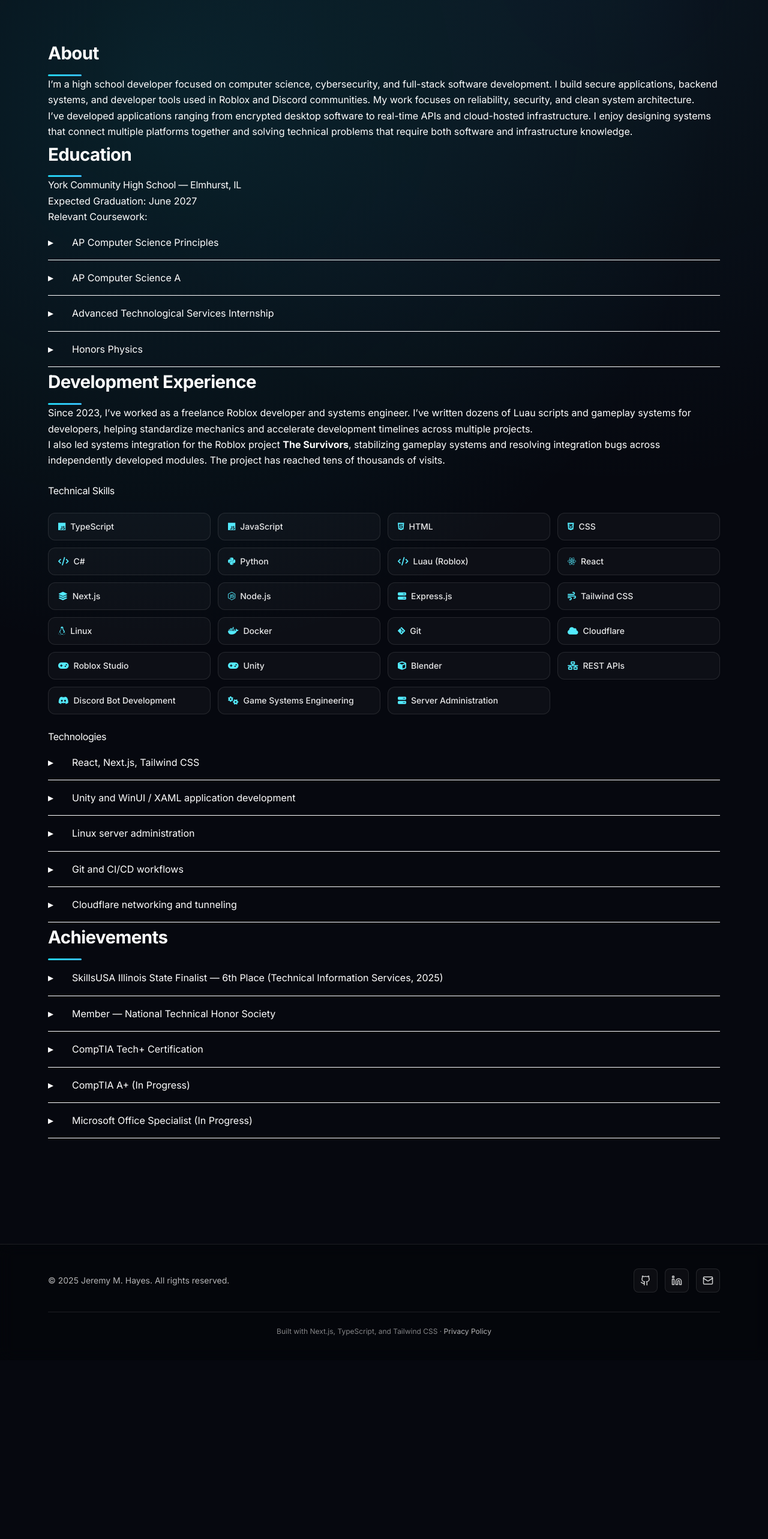
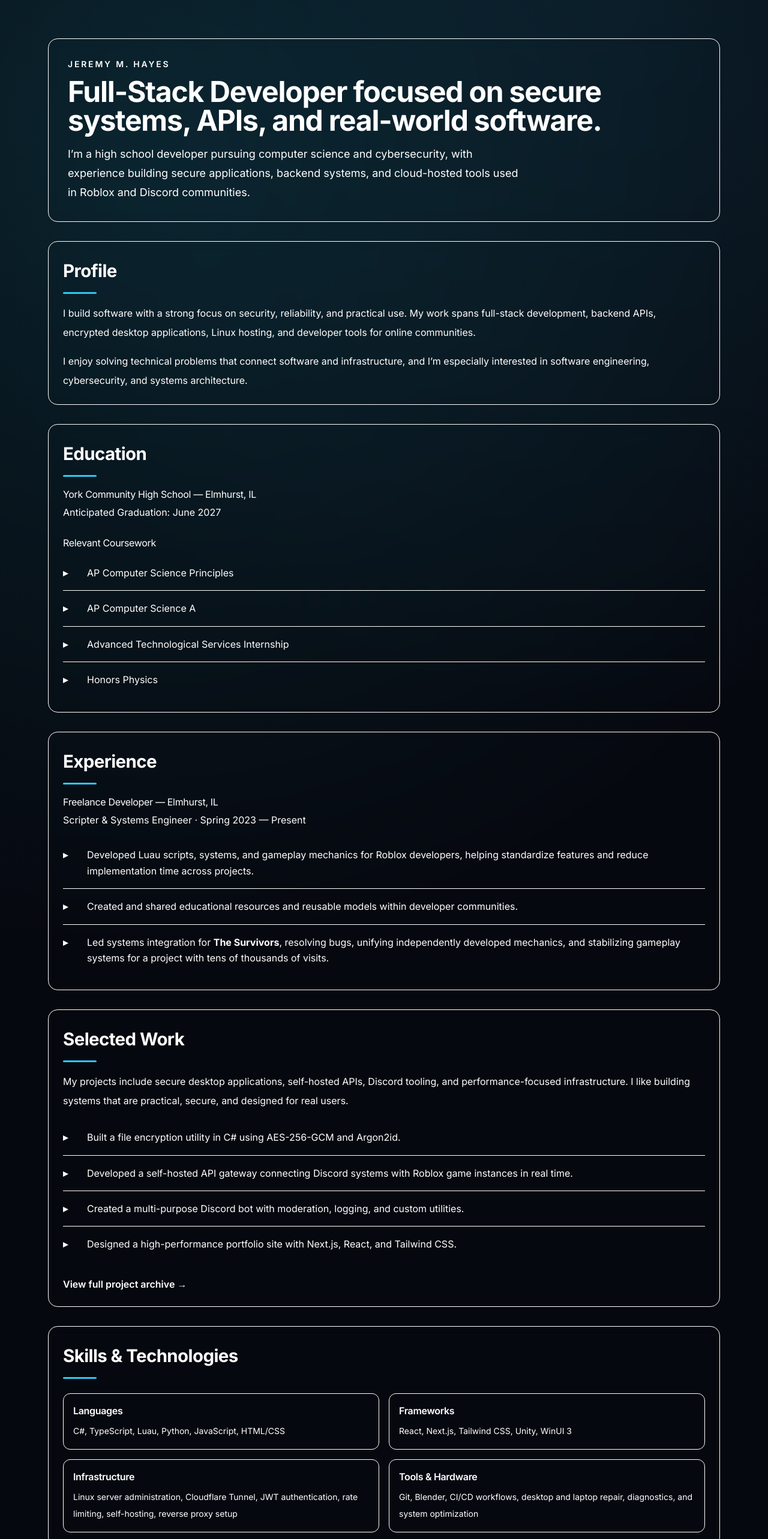
Before and after one commit to AspectOV/Portfolio, a Next.js app: page /about in a window 1280 px wide. Shown: the part 80-2646 px from the top of the page at 60% size. Before the commit the page ends 2348 px from the top, so only its background shows below. Built offline with nearby package versions, Linux system fonts and the light colour scheme.

Commit message:
Update page.tsx

```diff
--- a/src/app/about/page.tsx
+++ b/src/app/about/page.tsx
@@ -2,100 +2,214 @@
 
 import React from 'react'
 import { motion } from 'framer-motion'
-import Skills from '@/components/Skills'
 
 const AboutPage: React.FC = () => {
-  const liClasses =
-    "py-4 border-b border-border relative pl-10 before:content-['▸'] before:absolute before:left-0 before:text-accent before:font-bold"
+  const sectionClass =
+    'rounded-2xl border border-border/60 bg-background/60 p-6 shadow-sm backdrop-blur-sm'
+  const itemClass =
+    "py-4 border-b border-border/50 relative pl-10 before:content-['▸'] before:absolute before:left-0 before:text-accent before:font-bold last:border-b-0"
 
   return (
     <>
       <motion.section
+        className="mb-8 rounded-2xl border border-border/60 bg-background/60 p-8 shadow-sm backdrop-blur-sm"
         initial={{ opacity: 0, y: 20 }}
         animate={{ opacity: 1, y: 0 }}
         transition={{ duration: 0.6 }}
       >
-        <h2>About</h2>
-        <p>
-          I’m a high school developer focused on computer science, cybersecurity,
-          and full-stack software development. I build secure applications,
-          backend systems, and developer tools used in Roblox and Discord
-          communities. My work focuses on reliability, security, and clean system
-          architecture.
+        <p className="text-sm font-semibold uppercase tracking-[0.2em] text-accent">
+          Jeremy M. Hayes
         </p>
-        <p>
-          I’ve developed applications ranging from encrypted desktop software to
-          real-time APIs and cloud-hosted infrastructure. I enjoy designing
-          systems that connect multiple platforms together and solving technical
-          problems that require both software and infrastructure knowledge.
+        <h1 className="mt-3 text-4xl font-bold tracking-tight sm:text-5xl">
+          Full-Stack Developer focused on secure systems, APIs, and real-world software.
+        </h1>
+        <p className="mt-4 max-w-3xl text-lg leading-8 text-muted-foreground">
+          I’m a high school developer pursuing computer science and cybersecurity,
+          with experience building secure applications, backend systems, and
+          cloud-hosted tools used in Roblox and Discord communities.
         </p>
       </motion.section>
 
       <motion.section
+        className={sectionClass}
+        initial={{ opacity: 0, y: 20 }}
+        animate={{ opacity: 1, y: 0 }}
+        transition={{ duration: 0.6, delay: 0.1 }}
+      >
+        <h2>Profile</h2>
+        <p className="mt-4 text-muted-foreground leading-8">
+          I build software with a strong focus on security, reliability, and
+          practical use. My work spans full-stack development, backend APIs,
+          encrypted desktop applications, Linux hosting, and developer tools for
+          online communities.
+        </p>
+        <p className="mt-4 text-muted-foreground leading-8">
+          I enjoy solving technical problems that connect software and
+          infrastructure, and I’m especially interested in software engineering,
+          cybersecurity, and systems architecture.
+        </p>
+      </motion.section>
+
+      <motion.section
+        className={`${sectionClass} mt-8`}
         initial={{ opacity: 0, y: 20 }}
         animate={{ opacity: 1, y: 0 }}
         transition={{ duration: 0.6, delay: 0.2 }}
       >
         <h2>Education</h2>
-        <h3>York Community High School — Elmhurst, IL</h3>
-        <p>Expected Graduation: June 2027</p>
+        <div className="mt-4">
+          <h3>York Community High School — Elmhurst, IL</h3>
+          <p className="mt-1 text-muted-foreground">
+            Anticipated Graduation: June 2027
+          </p>
+        </div>
 
-        <p>Relevant Coursework:</p>
-        <ul className="list-none p-0">
-          <li className={liClasses}>AP Computer Science Principles</li>
-          <li className={liClasses}>AP Computer Science A</li>
-          <li className={liClasses}>Advanced Technological Services Internship</li>
-          <li className={liClasses}>Honors Physics</li>
+        <h3 className="mt-6">Relevant Coursework</h3>
+        <ul className="list-none p-0 mt-2">
+          <li className={itemClass}>AP Computer Science Principles</li>
+          <li className={itemClass}>AP Computer Science A</li>
+          <li className={itemClass}>
+            Advanced Technological Services Internship
+          </li>
+          <li className={itemClass}>Honors Physics</li>
         </ul>
       </motion.section>
 
       <motion.section
+        className={`${sectionClass} mt-8`}
+        initial={{ opacity: 0, y: 20 }}
+        animate={{ opacity: 1, y: 0 }}
+        transition={{ duration: 0.6, delay: 0.3 }}
+      >
+        <h2>Experience</h2>
+        <div className="mt-4">
+          <h3>Freelance Developer — Elmhurst, IL</h3>
+          <p className="mt-1 text-muted-foreground">
+            Scripter & Systems Engineer · Spring 2023 — Present
+          </p>
+        </div>
+
+        <ul className="list-none p-0 mt-4">
+          <li className={itemClass}>
+            Developed Luau scripts, systems, and gameplay mechanics for Roblox
+            developers, helping standardize features and reduce implementation
+            time across projects.
+          </li>
+          <li className={itemClass}>
+            Created and shared educational resources and reusable models within
+            developer communities.
+          </li>
+          <li className={itemClass}>
+            Led systems integration for <strong>The Survivors</strong>,
+            resolving bugs, unifying independently developed mechanics, and
+            stabilizing gameplay systems for a project with tens of thousands of
+            visits.
+          </li>
+        </ul>
+      </motion.section>
+
+      <motion.section
+        className={`${sectionClass} mt-8`}
         initial={{ opacity: 0, y: 20 }}
         animate={{ opacity: 1, y: 0 }}
         transition={{ duration: 0.6, delay: 0.4 }}
       >
-        <h2>Development Experience</h2>
-        <p>
-          Since 2023, I’ve worked as a freelance Roblox developer and systems
-          engineer. I’ve written dozens of Luau scripts and gameplay systems for
-          developers, helping standardize mechanics and accelerate development
-          timelines across multiple projects.
+        <h2>Selected Work</h2>
+        <p className="mt-4 text-muted-foreground leading-8">
+          My projects include secure desktop applications, self-hosted APIs,
+          Discord tooling, and performance-focused infrastructure. I like
+          building systems that are practical, secure, and designed for real
+          users.
         </p>
 
-        <p>
-          I also led systems integration for the Roblox project <strong>The Survivors</strong>,
-          stabilizing gameplay systems and resolving integration bugs across
-          independently developed modules. The project has reached tens of
-          thousands of visits.
-        </p>
+        <ul className="list-none p-0 mt-4">
+          <li className={itemClass}>
+            Built a file encryption utility in C# using AES-256-GCM and
+            Argon2id.
+          </li>
+          <li className={itemClass}>
+            Developed a self-hosted API gateway connecting Discord systems with
+            Roblox game instances in real time.
+          </li>
+          <li className={itemClass}>
+            Created a multi-purpose Discord bot with moderation, logging, and
+            custom utilities.
+          </li>
+          <li className={itemClass}>
+            Designed a high-performance portfolio site with Next.js, React, and
+            Tailwind CSS.
+          </li>
+        </ul>
 
-        <h3 className="mt-6">Technical Skills</h3>
-        <Skills />
-
-        <h3 className="mt-6">Technologies</h3>
-        <ul className="list-none p-0">
-          <li className={liClasses}>React, Next.js, Tailwind CSS</li>
-          <li className={liClasses}>Unity and WinUI / XAML application development</li>
-          <li className={liClasses}>Linux server administration</li>
-          <li className={liClasses}>Git and CI/CD workflows</li>
-          <li className={liClasses}>Cloudflare networking and tunneling</li>
-        </ul>
+        <a
+          href="/projects"
+          className="inline-flex mt-6 font-semibold text-accent hover:underline"
+        >
+          View full project archive →
+        </a>
       </motion.section>
 
       <motion.section
+        className={`${sectionClass} mt-8`}
+        initial={{ opacity: 0, y: 20 }}
+        animate={{ opacity: 1, y: 0 }}
+        transition={{ duration: 0.6, delay: 0.5 }}
+      >
+        <h2>Skills & Technologies</h2>
+
+        <div className="mt-6 grid gap-4 sm:grid-cols-2">
+          <div className="rounded-xl border border-border/50 p-4">
+            <h3 className="text-base font-semibold">Languages</h3>
+            <p className="mt-2 text-sm leading-7 text-muted-foreground">
+              C#, TypeScript, Luau, Python, JavaScript, HTML/CSS
+            </p>
+          </div>
+
+          <div className="rounded-xl border border-border/50 p-4">
+            <h3 className="text-base font-semibold">Frameworks</h3>
+            <p className="mt-2 text-sm leading-7 text-muted-foreground">
+              React, Next.js, Tailwind CSS, Unity, WinUI 3
+            </p>
+          </div>
+
+          <div className="rounded-xl border border-border/50 p-4">
+            <h3 className="text-base font-semibold">Infrastructure</h3>
+            <p className="mt-2 text-sm leading-7 text-muted-foreground">
+              Linux server administration, Cloudflare Tunnel, JWT
+              authentication, rate limiting, self-hosting, reverse proxy setup
+            </p>
+          </div>
+
+          <div className="rounded-xl border border-border/50 p-4">
+            <h3 className="text-base font-semibold">Tools & Hardware</h3>
+            <p className="mt-2 text-sm leading-7 text-muted-foreground">
+              Git, Blender, CI/CD workflows, desktop and laptop repair,
+              diagnostics, and system optimization
+            </p>
+          </div>
+        </div>
+      </motion.section>
+
+      <motion.section
+        className={`${sectionClass} mt-8`}
         initial={{ opacity: 0, y: 20 }}
         animate={{ opacity: 1, y: 0 }}
         transition={{ duration: 0.6, delay: 0.6 }}
       >
-        <h2>Achievements</h2>
-        <ul className="list-none p-0">
-          <li className={liClasses}>
-            SkillsUSA Illinois State Finalist — 6th Place (Technical Information Services, 2025)
+        <h2>Certifications & Honors</h2>
+        <ul className="list-none p-0 mt-4">
+          <li className={itemClass}>CompTIA Tech+ — 2025</li>
+          <li className={itemClass}>CompTIA A+ — In Progress</li>
+          <li className={itemClass}>
+            Microsoft Office Specialist Certification — In Progress
           </li>
-          <li className={liClasses}>Member — National Technical Honor Society</li>
-          <li className={liClasses}>CompTIA Tech+ Certification</li>
-          <li className={liClasses}>CompTIA A+ (In Progress)</li>
-          <li className={liClasses}>Microsoft Office Specialist (In Progress)</li>
+          <li className={itemClass}>
+            SkillsUSA Illinois State — 6th Place, Technical Information Services
+            (2025)
+          </li>
+          <li className={itemClass}>
+            National Technical Honor Society — Member
+          </li>
         </ul>
       </motion.section>
     </>
```
